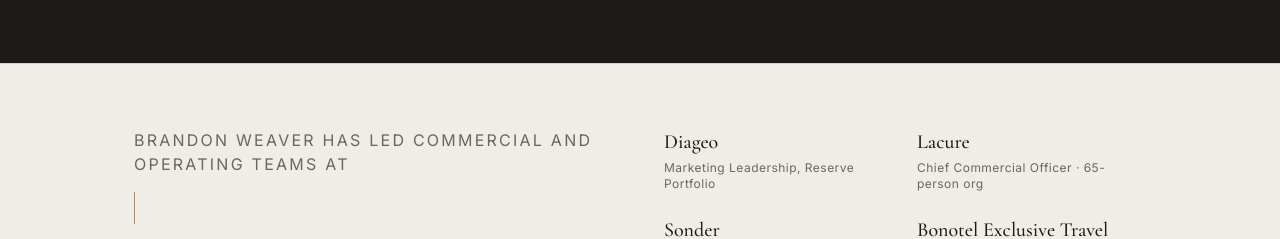
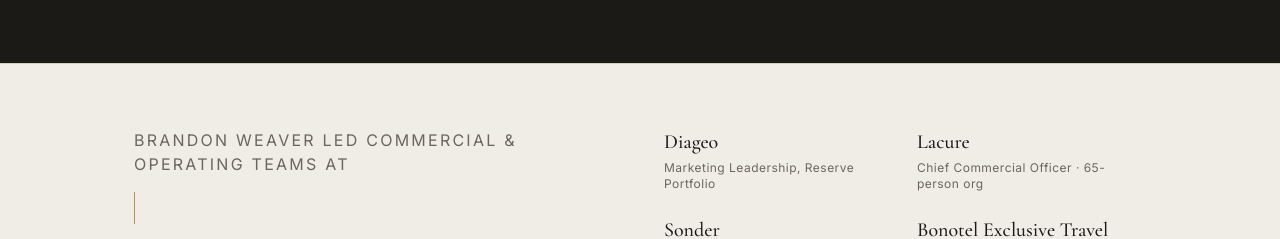
Before and after one commit to letsnavigatebmw/aperture-hospitality, a Next.js app: page /about in a window 1280 px wide. Shown: the part 3159-3398 px from the top of the page. Built offline with nearby package versions, Linux system fonts and the light colour scheme.

Commit message:
Update credibility bar headline on about page

```diff
--- a/app/about/page.tsx
+++ b/app/about/page.tsx
@@ -253,7 +253,7 @@ export default function About() {
             {/* Left column */}
             <div>
               <p className="text-sm md:text-base font-normal tracking-wide uppercase text-muted mb-4 font-medium">
-                Brandon Weaver has led commercial and operating teams at
+                Brandon Weaver Led Commercial &amp; Operating Teams At
               </p>
               <div className="w-px h-8 bg-brass mb-6" />
               <p className="text-sm md:text-base leading-relaxed text-muted max-w-sm">
```
